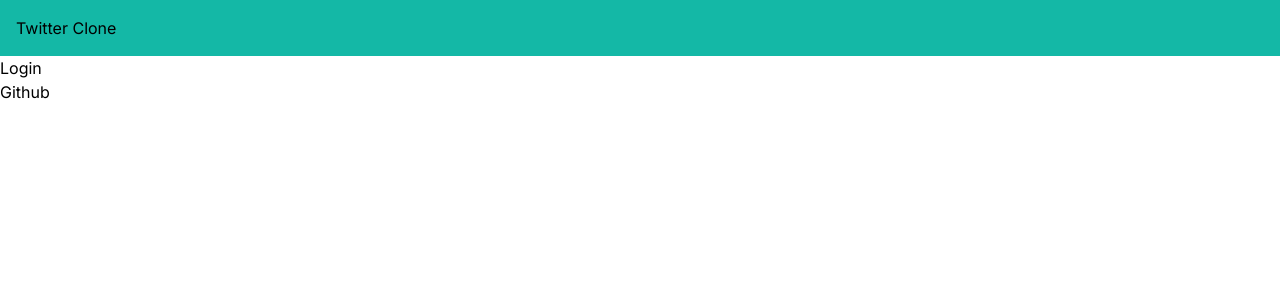
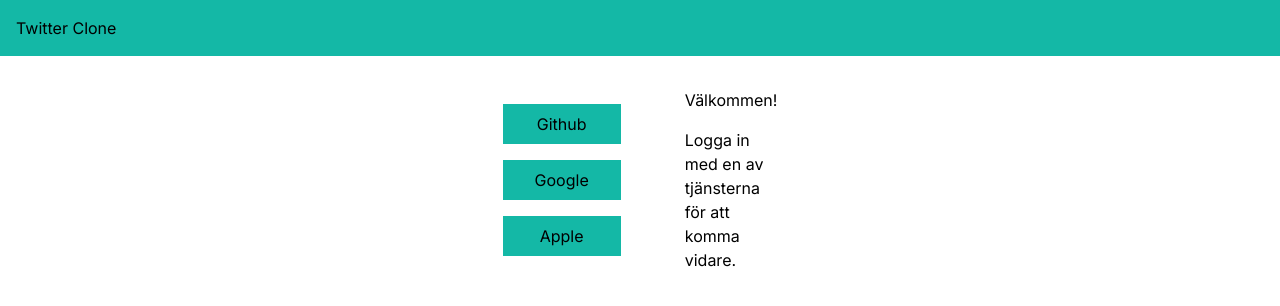
Before and after one commit to willebergh/clone-x, a Next.js app: page /login in a window 1280 px wide. Shown: the top 306 px of the page. Built offline with nearby package versions, Linux system fonts and the light colour scheme; no server answers.

Commit message:
all works now

```diff
--- a/src/app/login/page.tsx
+++ b/src/app/login/page.tsx
@@ -1,30 +1,50 @@
 "use client";
 
-import { useRouter } from "next/router";
+import { redirect } from "next/navigation";
 import { useSession, signIn } from "next-auth/react";
-import { getServerSession } from "next-auth";
-import { redirect } from "next/navigation";
+import { useEffect } from "react";
 
 const providers = {
   Github: () => signIn("github"),
+  Google: () => signIn("github"),
+  Apple: () => signIn("github"),
 };
 
-export default async () => {
-  const session = await getServerSession();
+export default () => {
+  const { data, status } = useSession();
 
-  if (session) {
+  useEffect(() => {
+    if (status === "authenticated") {
       redirect("/");
     }
+  }, [data]);
 
   return (
-    <div>
-      <h1>Login</h1>
+    <div className="p-8 flex flex-row-reverse justify-center items-center gap-16">
+      <div className="">
+        <h1 className="mb-4">Välkommen!</h1>
+        <p>
+          Logga in
+          <br />
+          med en av
+          <br />
+          tjänsterna
+          <br />
+          för att
+          <br />
+          komma
+          <br />
+          vidare.
+        </p>
+      </div>
 
+      <div className="flex flex-col gap-4">
         {Object.entries(providers).map(([key, func]) => (
-        <button key={key} onClick={func}>
+          <button className="bg-teal-500 px-8 py-2" key={key} onClick={func}>
             {key}
           </button>
         ))}
       </div>
+    </div>
   );
 };
--- /dev/null
+++ b/src/app/logout/page.tsx
@@ -0,0 +1,29 @@
+"use client";
+
+import { useSession, signOut } from "next-auth/react";
+import { redirect } from "next/navigation";
+import { useEffect } from "react";
+
+export default () => {
+  const { status } = useSession();
+
+  useEffect(() => {
+    if (status === "authenticated") {
+      signOut()
+        .then(() => {
+          redirect("/login");
+        })
+        .catch(console.error);
+    }
+
+    if (status === "unauthenticated") {
+      redirect("/login");
+    }
+  }, [status]);
+
+  return (
+    <div>
+      <h1>Bye!</h1>
+    </div>
+  );
+};
--- a/src/app/page.tsx
+++ b/src/app/page.tsx
@@ -1,16 +1,23 @@
+"use client";
+
 import { redirect } from "next/navigation";
-import { getServerSession } from "next-auth";
+import { useSession } from "next-auth/react";
+import { useEffect } from "react";
 
-export default async function Home() {
-  const session = await getServerSession();
+import CreatePost from "@/components/CreatePost";
 
-  if (!session) {
-    redirect("/login");
-  }
+export default function Home() {
+  const { data, status } = useSession();
+
+  useEffect(() => {
+    if (status === "unauthenticated") {
+      redirect("/login");
+    }
+  }, [status]);
 
   return (
     <div>
-      <h1>Welcome to the Home Page</h1>
+      <CreatePost />
     </div>
   );
 }
```
Lines whose indentation alone changed are shown as unchanged.
